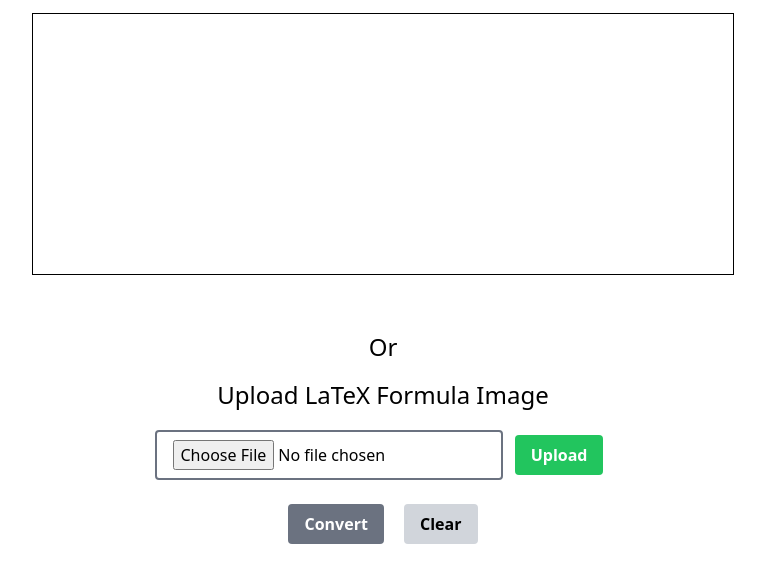
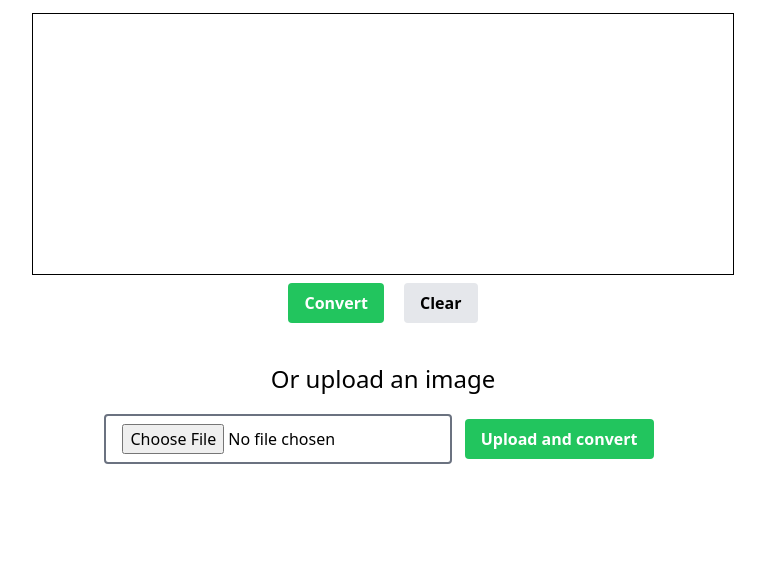
Before and after one commit to dsabljic/Image-to-LaTex, a plain HTML site: page templates/index.html in a window 1280 px wide. Shown: the part 99-682 px from the top of the page, without its empty margins (257-1022 px from the left). Drawn offline with nearby package versions, Linux system fonts and the light colour scheme.

Commit message:
Button layout

```diff
--- a/templates/index.html
+++ b/templates/index.html
@@ -11,15 +11,14 @@
     <p class="text-2xl mb-4 text-center m-3">Handwritten Formula</p>
     <div class="text-center">
         <canvas class="border border-black mx-auto" id="inputCanvas" width="700" height="260"></canvas>
+        <button class="bg-green-500 hover:bg-green-600 text-white font-bold py-2 px-4 rounded m-2" id="predictBtn">Convert</button>
+        <button class="bg-gray-200 hover:bg-gray-300 text-black font-bold py-2 px-4 rounded m-2" id="clearBtn">Clear</button>
         <br>
         <div class="text-center mt-8">
-            <p class="text-2xl mb-4">Or</p>
-            <p class="text-2xl mb-4">Upload LaTeX Formula Image</p>
+            <p class="text-2xl mb-4">Or upload an image</p>
             <input type="file" id="fileInput" class="border-2 border-gray-500 py-2 px-4 rounded mb-4" accept="image/*">
-            <button id="uploadBtn" class="bg-green-500 hover:bg-green-600 text-white font-bold py-2 px-4 rounded m-2">Upload</button>
+            <button id="uploadBtn" class="bg-green-500 hover:bg-green-600 text-white font-bold py-2 px-4 rounded m-2">Upload and convert</button>
         </div>
-        <button class="bg-gray-500 hover:bg-gray-600 text-white font-bold py-2 px-4 rounded m-2" id="predictBtn">Convert</button>
-        <button class="bg-gray-300 hover:bg-gray-400 text-black font-bold py-2 px-4 rounded m-2" id="clearBtn">Clear</button>
         <div id="prediction" class="mt-4 text-lg"></div>
     </div>
     <script src="../static/js/script.js"></script>
```
